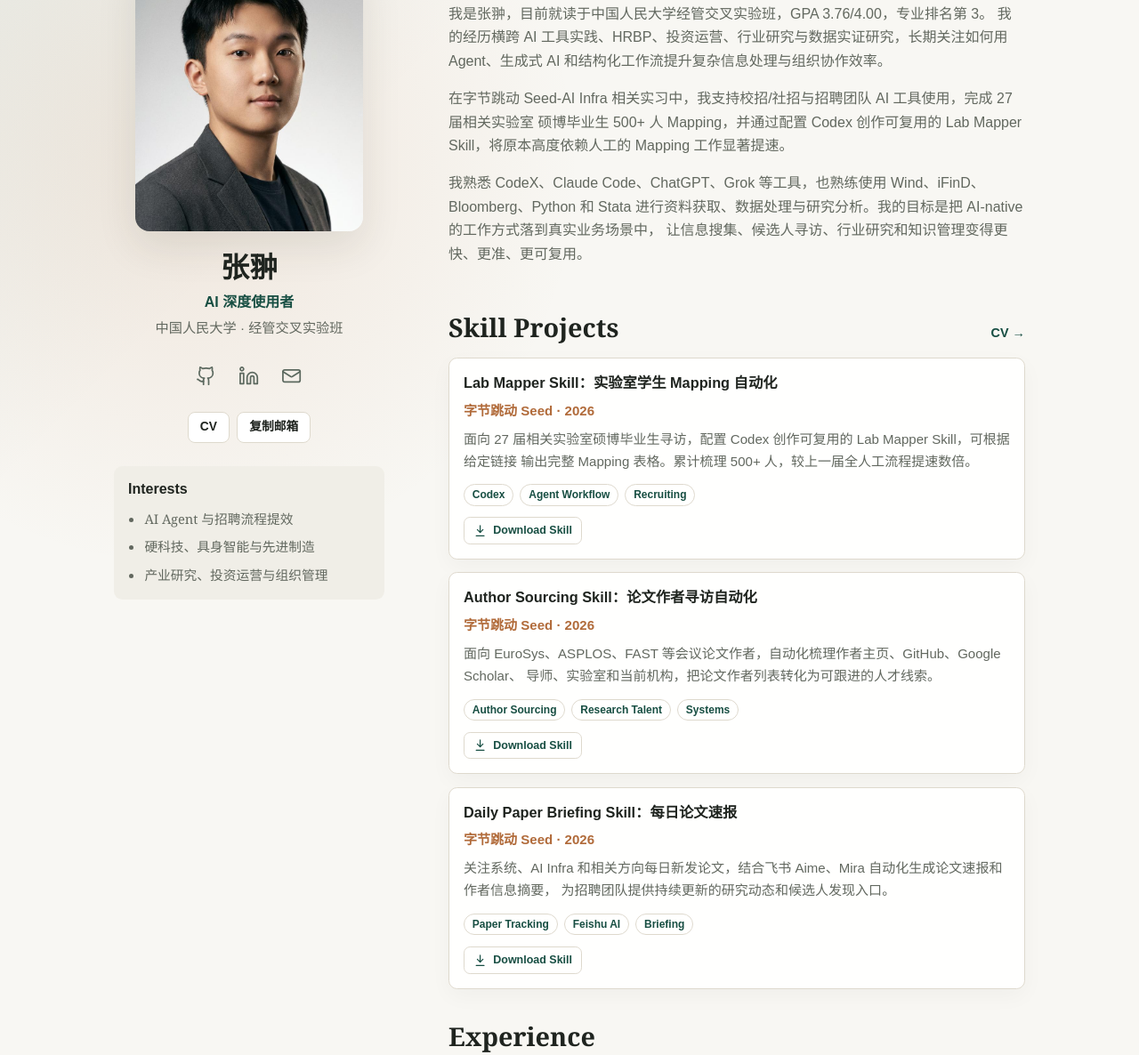
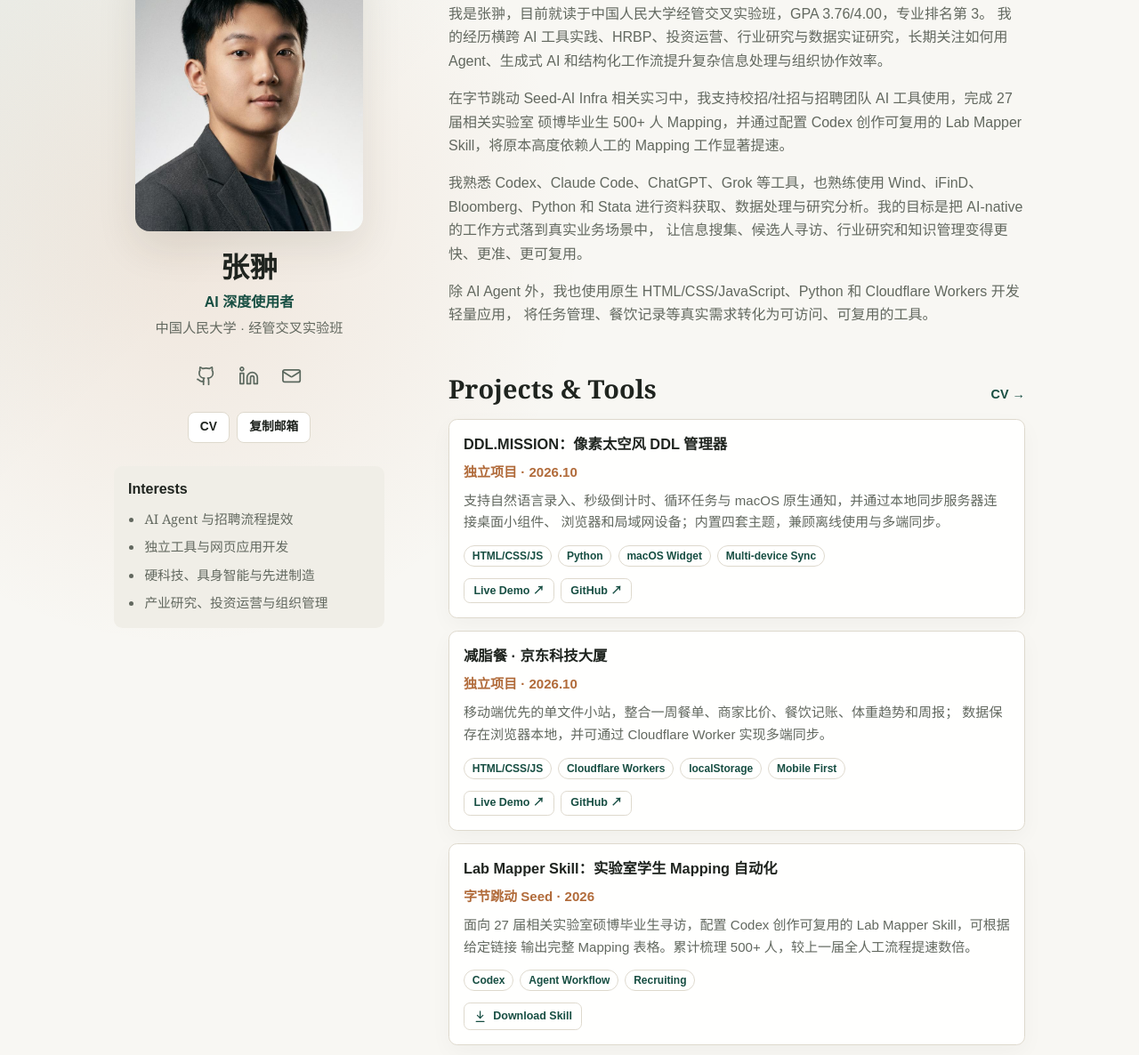
Before and after one commit to Zc-RUC/-, a plain HTML site: page index.html in a window 1280 px wide. Shown: the part 169-1355 px from the top of the page at 89% size. Drawn offline with Linux system fonts and the light colour scheme.

Commit message:
Add new tools and update experience

```diff
--- a/index.html
+++ b/index.html
@@ -67,6 +67,7 @@
             <h2>Interests</h2>
             <ul>
               <li>AI Agent 与招聘流程提效</li>
+              <li>独立工具与网页应用开发</li>
               <li>硬科技、具身智能与先进制造</li>
               <li>产业研究、投资运营与组织管理</li>
             </ul>
@@ -89,19 +90,61 @@
               Mapping 工作显著提速。
             </p>
             <p>
-              我熟悉 CodeX、Claude Code、ChatGPT、Grok 等工具，也熟练使用 Wind、iFinD、Bloomberg、Python
+              我熟悉 Codex、Claude Code、ChatGPT、Grok 等工具，也熟练使用 Wind、iFinD、Bloomberg、Python
               和 Stata 进行资料获取、数据处理与研究分析。我的目标是把 AI-native 的工作方式落到真实业务场景中，
               让信息搜集、候选人寻访、行业研究和知识管理变得更快、更准、更可复用。
+            </p>
+            <p>
+              除 AI Agent 外，我也使用原生 HTML/CSS/JavaScript、Python 和 Cloudflare Workers 开发轻量应用，
+              将任务管理、餐饮记录等真实需求转化为可访问、可复用的工具。
             </p>
           </div>
         </section>
 
         <section id="projects" class="section-block">
           <div class="section-heading">
-            <h2>Skill Projects</h2>
+            <h2>Projects & Tools</h2>
             <a href="cv.html" target="_blank" rel="noreferrer">CV →</a>
           </div>
           <div class="item-stack">
+            <article class="entry-card">
+              <h3>DDL.MISSION：像素太空风 DDL 管理器</h3>
+              <p class="entry-meta">独立项目 · 2026.10</p>
+              <p>
+                支持自然语言录入、秒级倒计时、循环任务与 macOS 原生通知，并通过本地同步服务器连接桌面小组件、
+                浏览器和局域网设备；内置四套主题，兼顾离线使用与多端同步。
+              </p>
+              <div class="tag-row">
+                <span>HTML/CSS/JS</span>
+                <span>Python</span>
+                <span>macOS Widget</span>
+                <span>Multi-device Sync</span>
+              </div>
+              <div class="tag-row action-row">
+                <a href="https://zc-ruc.github.io/ddl-mission/" target="_blank" rel="noreferrer" aria-label="在线体验 DDL.MISSION">Live Demo ↗</a>
+                <a href="https://github.com/Zc-RUC/ddl-mission" target="_blank" rel="noreferrer" aria-label="查看 DDL.MISSION 的 GitHub 源码">GitHub ↗</a>
+              </div>
+            </article>
+
+            <article class="entry-card">
+              <h3>减脂餐 · 京东科技大厦</h3>
+              <p class="entry-meta">独立项目 · 2026.10</p>
+              <p>
+                移动端优先的单文件小站，整合一周餐单、商家比价、餐饮记账、体重趋势和周报；
+                数据保存在浏览器本地，并可通过 Cloudflare Worker 实现多端同步。
+              </p>
+              <div class="tag-row">
+                <span>HTML/CSS/JS</span>
+                <span>Cloudflare Workers</span>
+                <span>localStorage</span>
+                <span>Mobile First</span>
+              </div>
+              <div class="tag-row action-row">
+                <a href="https://zc-ruc.github.io/jianzhi-meals/" target="_blank" rel="noreferrer" aria-label="在线体验减脂餐工具">Live Demo ↗</a>
+                <a href="https://github.com/Zc-RUC/jianzhi-meals" target="_blank" rel="noreferrer" aria-label="查看减脂餐工具的 GitHub 源码">GitHub ↗</a>
+              </div>
+            </article>
+
             <article class="entry-card">
               <h3>Lab Mapper Skill：实验室学生 Mapping 自动化</h3>
               <p class="entry-meta">字节跳动 Seed · 2026</p>
@@ -185,6 +228,7 @@
                 <h3><a class="company-link" href="https://seed.bytedance.com/zh/" target="_blank" rel="noreferrer">字节跳动 Seed</a></h3>
                 <p class="role-title">HRBP For AI Infra</p>
                 <p>支持 Seed-AI Infra 团队校招/社招、招聘团队 AI 工具使用、候选人 Mapping、论文作者 Sourcing 与招聘流程提效。</p>
+                <p>每周分享 AI 工具使用心得与可复用 Skill，并对接 AI 招聘产品经理，交流 AI 的使用场景与落地方式。</p>
               </div>
             </article>
             <article class="timeline-item">
@@ -193,6 +237,7 @@
                 <h3><a class="company-link" href="https://www.ubiquantpartners.com/" target="_blank" rel="noreferrer">九坤创投</a></h3>
                 <p class="role-title">投资运营 & HR 实习生</p>
                 <p>独立完成硬科技、AI、具身智能、先进制造与低空经济资料整理；承担 8 个岗位招聘，日均推送简历 10+，约面率约 80%。</p>
+                <p>后带领 2 位 HR 实习生完成招聘 SOP，帮助无经验同学熟悉招聘软件与全流程，并推进多类岗位招聘及猎头协作。</p>
               </div>
             </article>
             <article class="timeline-item">
@@ -252,6 +297,10 @@
           <h2>Awards & News</h2>
           <div class="news-list">
             <article>
+              <time>2026-10</time>
+              <p>发布 DDL.MISSION 与减脂餐 · 京东科技大厦两个独立工具，将任务管理和生活记录做成可直接使用的网页应用。</p>
+            </article>
+            <article>
               <time>2026-01</time>
               <p>加入字节跳动 Seed，支持 AI Infra 团队招聘与 AI 工具提效工作。</p>
             </article>
@@ -273,7 +322,7 @@
     </main>
 
     <footer class="site-footer">
-      <span>Last updated: May 29, 2026</span>
+      <span>Last updated: October 27, 2026</span>
       <span>Built as a static personal homepage</span>
     </footer>
 
--- a/styles.css
+++ b/styles.css
@@ -496,6 +496,10 @@ a {
     padding-top: 1.8rem;
   }
 
+  .section-block {
+    scroll-margin-top: 8rem;
+  }
+
   .profile-card {
     position: static;
   }
```
